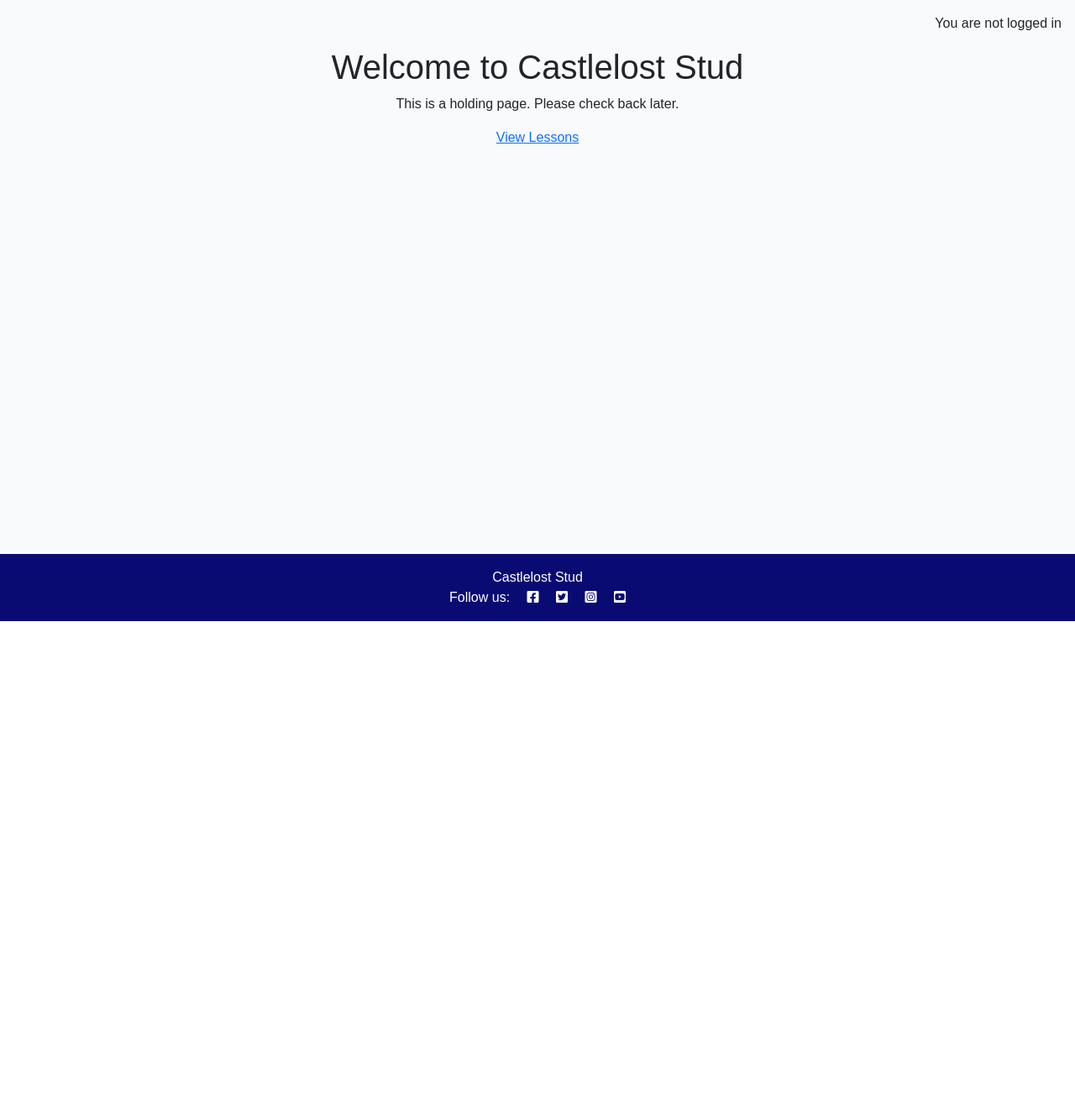
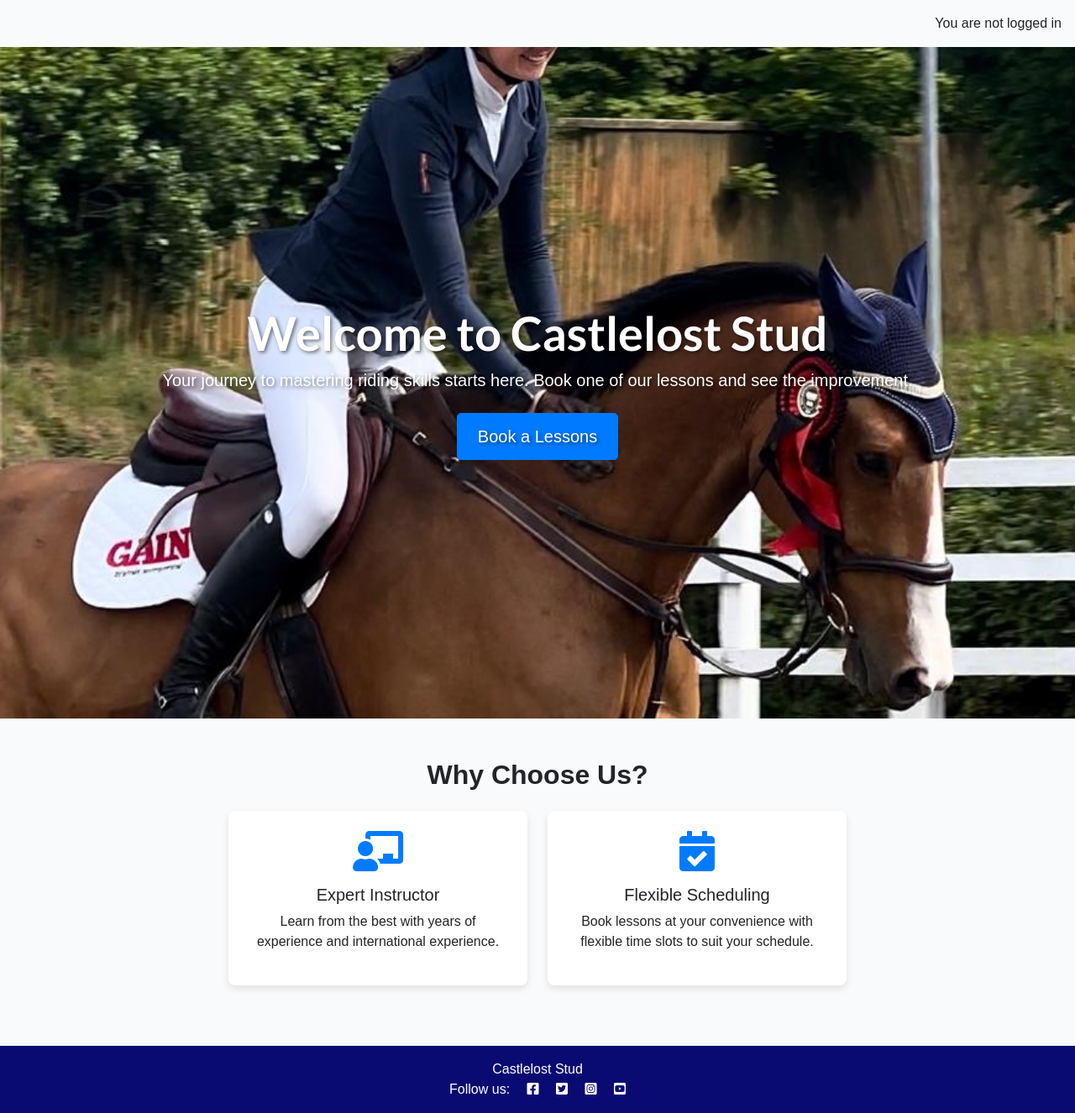
Before and after one commit to Declan444/Castlelost-Stud, a Django app: page / in a window 1280 px wide. Shown: the part 60-1386 px from the top of the page at 84% size. Before the commit the page ends 800 px from the top, so only its background shows below. Run offline with Django 4.2, Linux system fonts and the light colour scheme.

Commit message:
start index.html page design, update timeslots, booking form and book a lesson pages

```diff
--- a/bookalesson/admin.py
+++ b/bookalesson/admin.py
@@ -21,7 +21,10 @@ class BookingAdmin(admin.ModelAdmin):
     list_display = ('user', 'lesson_date', 'lesson_type', 'instructor', 'status', 'booking_date')
     list_filter = ('status', 'lesson_date', 'lesson_type', 'instructor')
     search_fields = ('user__username', 'lesson_type__title', 'instructor__name')
+@admin.register(CommentOnLesson)
+class CommentOnLessonAdmin(admin.ModelAdmin):
+    list_display = ('author', 'lesson_type', 'lesson_date', 'text', 'created_on', 'approved')
+    list_filter = ('created_on', 'approved', 'lesson_type', 'lesson_date')
 
 
 admin.site.register(Instructor)
-admin.site.register(CommentOnLesson)
--- a/bookalesson/templates/index.html
+++ b/bookalesson/templates/index.html
@@ -3,10 +3,34 @@
 {% block content %}
 
 <!-- index.html content starts here -->
-<body>
-    <h1>Welcome to Castlelost Stud</h1>
-    <p>This is a holding page. Please check back later.</p>
-    <p><a href="{% url 'lessons' %}">View Lessons</a></p>
-</body>
+<main class="hero-section text-center text-white d-flex justify-content-center align-items-center">
+    <div class="container">
+        <h1 class="display-4 fw-bold">Welcome to Castlelost Stud</h1>
+        <p class="lead mb-4">Your journey to mastering riding skills starts here. Book one of our lessons and see the improvement.</p>
+        <a href="{% url 'lessons' %}" class="btn btn-primary btn-lg">Book a Lessons</a>
+    </div>
+</main>
+
+<section class="features py-5 d-flex align-items-end">
+    <div class="container text-center">
+        <h2 class="fw-bold mb-4">Why Choose Us?</h2>
+        <div class="row justify-content-center">
+            <div class="col-lg-4 col-md-6 mb-4">
+                <div class="feature-card p-4">
+                    <i class="fas fa-chalkboard-teacher fa-3x mb-3"></i>
+                    <h3 class="h5">Expert Instructor</h3>
+                    <p>Learn from the best with years of experience and international experience.</p>
+                </div>
+            </div>
+            <div class="col-lg-4 col-md-6 mb-4">
+                <div class="feature-card p-4">
+                    <i class="fas fa-calendar-check fa-3x mb-3"></i>
+                    <h3 class="h5">Flexible Scheduling</h3>
+                    <p>Book lessons at your convenience with flexible time slots to suit your schedule.</p>
+                </div>
+            </div>
+        </div>
+    </div>
+</section>
 <!-- index.html content ends here -->
 {% endblock %}
--- a/static/css/style.css
+++ b/static/css/style.css
@@ -231,3 +231,57 @@ thead {
 .time-slot-box:hover {
     background-color: #e0e0e0;
 }
+
+/* Hero Section */
+.hero-section {
+    background: url('/static/images/khal.jpg') no-repeat center center;
+    background-size: cover;
+    height: 100vh;
+    color: #fff;
+    text-shadow: 2px 2px 4px rgba(0, 0, 0, 0.5);
+}
+
+.hero-section .display-4 {
+    font-family: 'Lato', sans-serif;
+    font-weight: 700;
+}
+
+.hero-section .btn-primary {
+    background-color: #007bff;
+    border-color: #007bff;
+    padding: 12px 24px;
+    font-size: 1.25rem;
+}
+
+.hero-section .btn-primary:hover {
+    background-color: #0056b3;
+    border-color: #004085;
+}
+
+/* Feature Cards */
+.feature-card {
+    background: #fff;
+    border-radius: 8px;
+    box-shadow: 0 4px 8px rgba(0, 0, 0, 0.1);
+}
+
+.feature-card i {
+    color: #007bff;
+}
+
+/* CTA Section */
+.cta {
+    background-color: #f8f9fa;
+}
+
+.cta .btn-secondary {
+    background-color: #6c757d;
+    border-color: #6c757d;
+    padding: 12px 24px;
+    font-size: 1.25rem;
+}
+
+.cta .btn-secondary:hover {
+    background-color: #5a6268;
+    border-color: #545b62;
+}
```
Also changed, not shown: bookalesson/views.py (+13 -11 lines).
